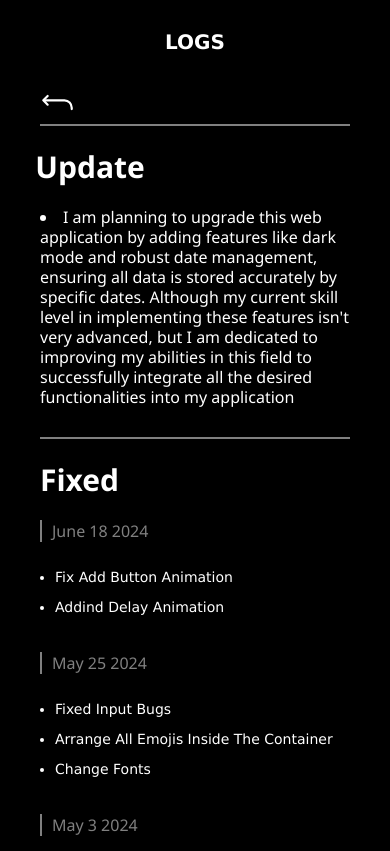
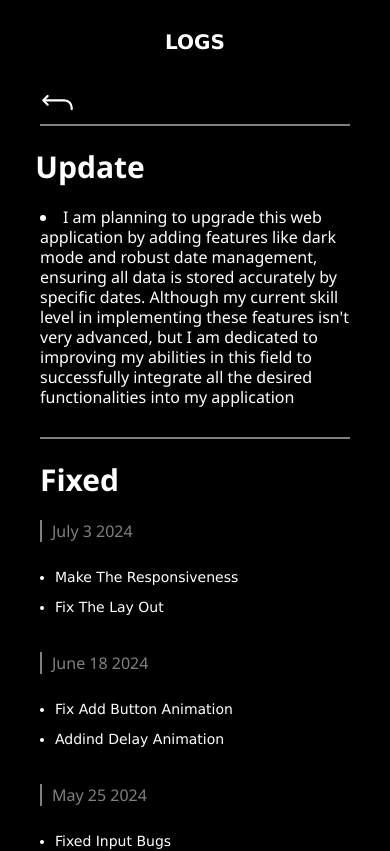
Before and after one commit to Kurev/DailyBudget, a React (Vite) app: page /ChangeLog in a window 390 px wide. Shown: the top 851 px of the page. Built offline with nearby package versions, Linux system fonts and the light colour scheme.

Commit message:
make the responsiveness

```diff
--- a/src/ChangeLog/ChangeLog.jsx
+++ b/src/ChangeLog/ChangeLog.jsx
@@ -22,6 +22,14 @@ const ChangeLog = () => {
 
 
           <p className='fixed'>Fixed</p>
+
+          <div className="date">
+              <p>July 3 2024</p>
+            </div>
+          <ul>
+            <li>Make The Responsiveness</li>
+            <li>Fix The Lay Out</li>
+          </ul>
 
           <div className="date">
               <p>June 18 2024</p>
```
